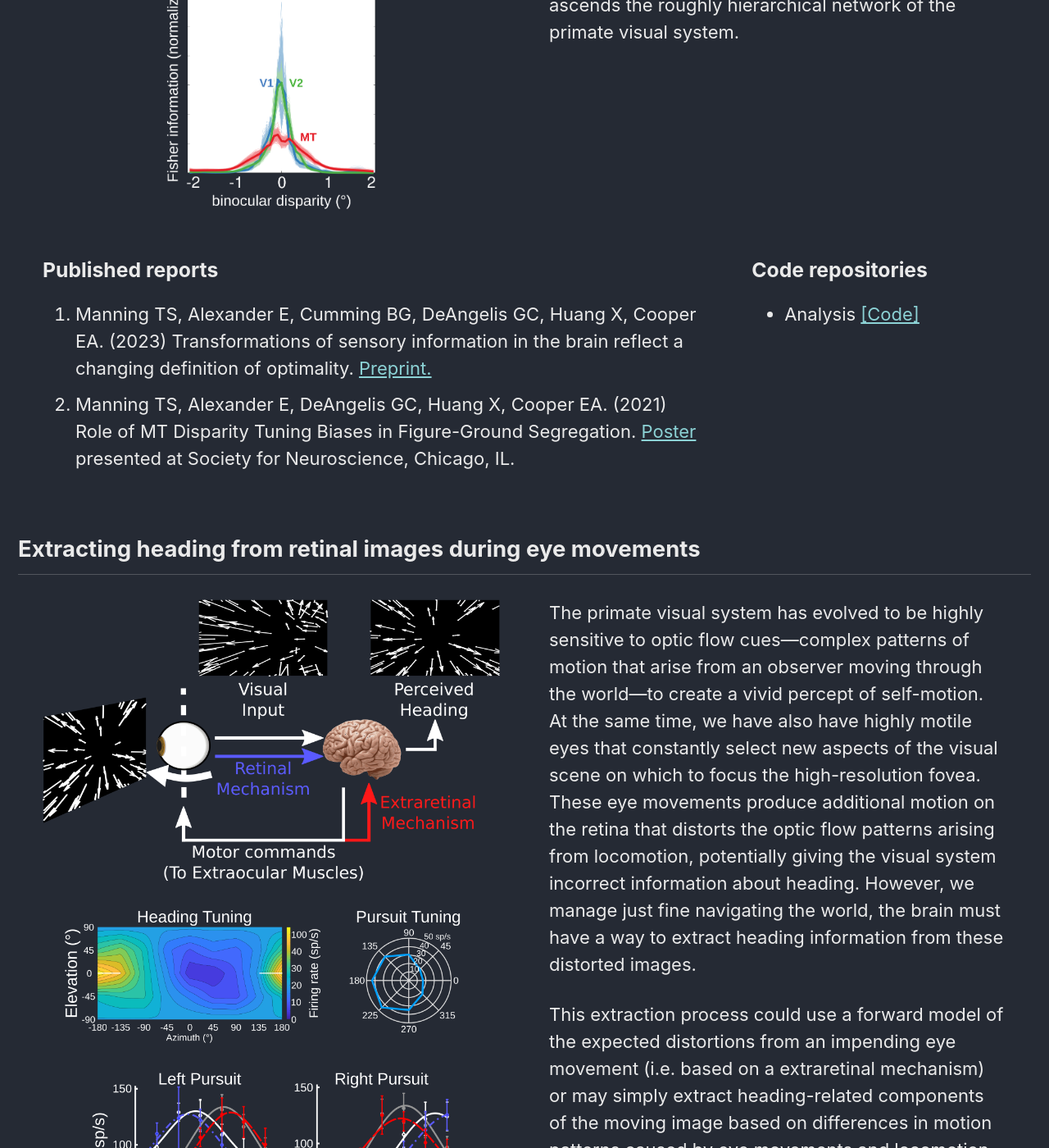
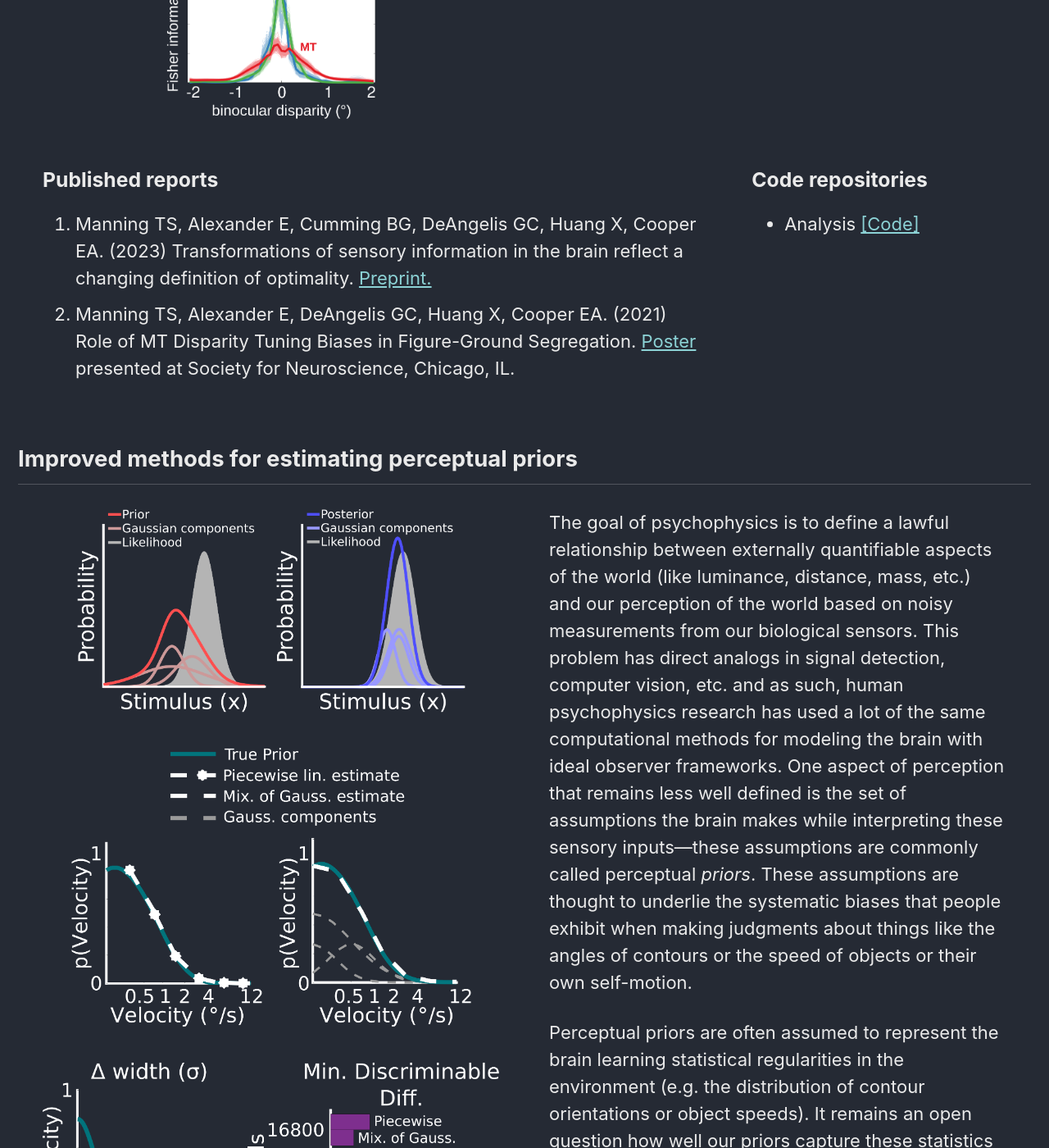
Before and after one commit to tsmanning/tsmanning.github.io, a Jekyll site: the page built from _pages/projects.html, in a window 1280 px wide and 1400 px high, scrolled down 2530 px. Shown: the whole window at 82% size. Built offline with Jekyll 4.4.1, drawn with Linux system fonts in a browser that asks for light colours; cached includes are drawn as plain includes; some of the changed text lies outside the part shown.

Commit message:
added new project

```diff
--- a/_pages/projects.html
+++ b/_pages/projects.html
@@ -165,6 +163,49 @@ h3 {
 </div>
 
 <!-- Project 3 container -->
+<h2 id="Improved methods for estimating perceptual priors">Improved methods for estimating perceptual priors</h2>
+<div class="row">
+  <div class="column left">
+    <img src="/assets/images/priorEstProj.png" alt="xxx" width="600" class="responsive">
+  </div>
+  <div class="column right">
+    <p>The goal of psychophysics is to define a lawful relationship between externally quantifiable aspects of the world
+      (like luminance, distance, mass, etc.) and our perception of the world based on noisy measurements from our biological sensors.
+      This problem has direct analogs in signal detection, computer vision, etc. and as such, human psychophysics research has
+      used a lot of the same computational methods for modeling the brain with ideal observer frameworks. One aspect of perception that
+      remains less well defined is the set of assumptions the brain makes while interpreting these sensory inputs<span>&#8212;</span>these
+      assumptions are commonly called perceptual <em>priors</em>. These assumptions are thought to underlie the systematic biases that people
+      exhibit when making judgments about things like the angles of contours or the speed of objects or their own self-motion.</p>
+
+    <p>Perceptual priors are often assumed to represent the brain learning statistical regularities in the environment (e.g. the distribution
+      of contour orientations or object speeds). It remains an open question how well our priors capture these statistics (as measured by head-mounted
+      cameras, etc.) and how much these priors vary between individuals. One issue in resolving this question is the limitations of the mathematical tools
+      used to estimate them. Researchers have either nonparametrically derived priors or define them with parametric functions like a Gaussian or piecewise
+      linear functions. This project had two main goals: 1) to define the accuracy and precision with which we estimate priors (so we can asses how much
+      they vary between people and how well they match stimulus statistics) and 2) adapt existing statistical methods from other fields for use in perceptual
+      science so we are less constrained by the range of possible priors we could faithfully estimate.</p>
+  </div>
+</div>
+
+<div class="row">
+  <div class="column rightbib">
+  <h3>Published reports</h3>
+  <ol id="pubs2"><li>Manning TS, Naecker BN, McLean IR, Rokers B, Pillow JW, Cooper EA. (2022) A general framework for
+    inferring Bayesian ideal observer models from psychophysical data. eNeuro. doi: <a href="https://doi.org/10.1523/ENEURO.0144-22.2022">10.1523/ENEURO.0144-22.2022</a>.</li>
+    <li>Manning TS, McLean IR, Naecker BN, Pillow JW, Rokers B, Cooper EA. (2021) Estimating perceptual
+    priors with finite experiments. Journal of Vision 21 (9), 2215-2215. doi: <a href="https://doi.org/10.1167/jov.21.9.2215">10.1167/jov.21.9.2215</a>.</li>
+  </ol>
+  </div>
+
+  <div class="column leftbib">
+  <h3>Code repositories</h3>
+  <ul><li>Bayesian ideal observer framework <a href="https://github.com/tsmanning/bayesIdealObserverMoG">[Code]</a></li>
+    <li>Limits of perceptual prior estimates <a href="https://github.com/tsmanning/estimatingPriors">[Code]</a></li>
+  </ul>
+  </div>
+</div>
+
+<!-- Project 4 container -->
 <h2 id="Extracting heading from retinal images during eye movements">Extracting heading from retinal images during eye movements</h2>
 <div class="row">
   <div class="column left">
```
Also changed, not shown: other parts of _pages/projects.html (+0 -2 lines), assets/images/priorEstProj.png (added), assets/images/priorEstProj.svg (added).
